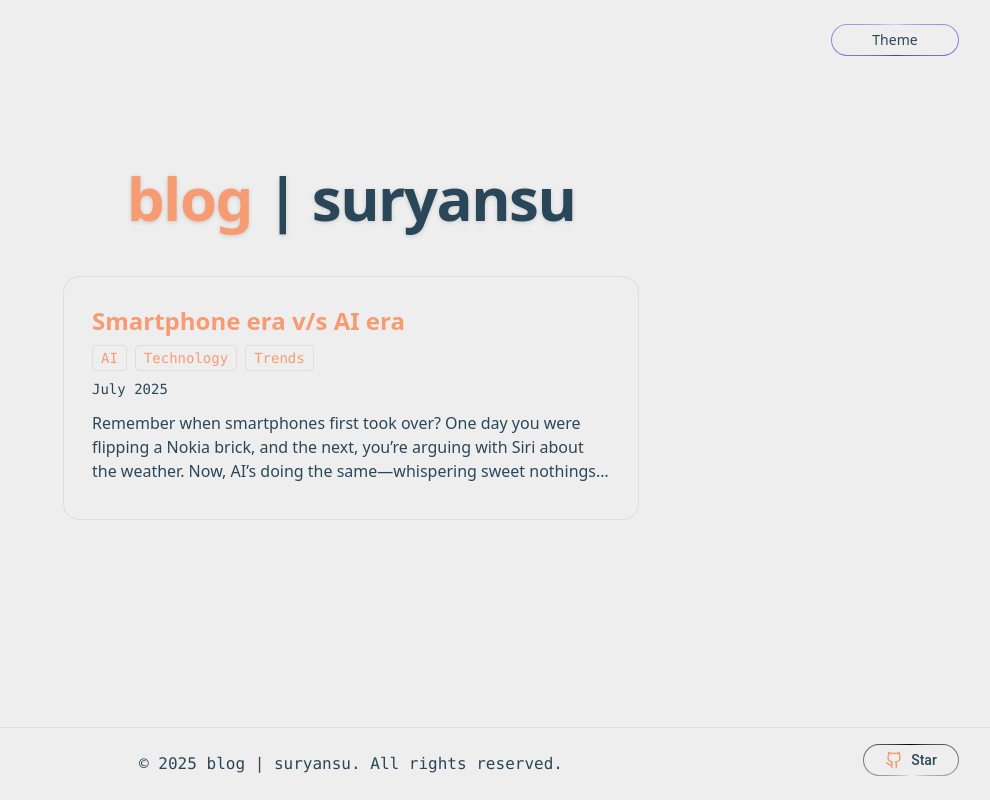
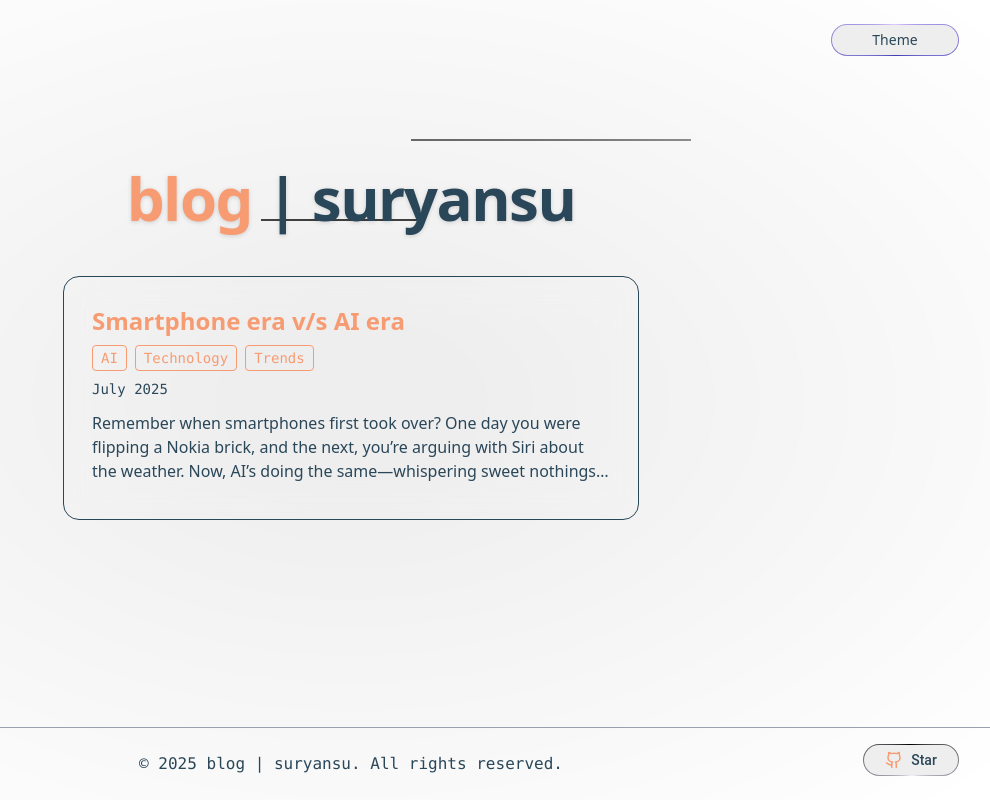
Before and after one commit to Hyperion147/blog, a Next.js app: page / in a window 1280 px wide. Shown: the whole page, without its empty margins (289-1279 px from the left). Built offline with nearby package versions, Linux system fonts and the light colour scheme.

Commit message:
improved homepage background

```diff
--- a/app/page.js
+++ b/app/page.js
@@ -3,10 +3,12 @@ import { useEffect, useRef } from "react";
 import gsap from "gsap";
 import { useTheme } from "@/components/ThemeProvider";
 import * as React from "react";
+import { cn } from "@/lib/utils";
 import Link from "next/link";
 import { Github, Sun, Moon } from "lucide-react";
-// Import preview content from the blog page
-import SmartphoneBlog from "./blogs/smartphone-vs-ai-era/page";
+import BackgroundSVG from "@/components/BackgroundSVG";
+import { useIsDesktop } from "@/components/useIsDesktop";
+
 
 export default function Home({ params }) {
   const headerRef = useRef(null);
@@ -17,6 +19,7 @@ export default function Home({ params }) {
   const dropdownRef = React.useRef(null);
   const closingTimeout = React.useRef();
   const githubButtonRef = useRef(null);
+  const isDesktop = useIsDesktop();
 
   // Determine icon color based on theme
   let githubIconColor = "#334155"; // slate-700 default
@@ -84,12 +87,12 @@ export default function Home({ params }) {
     return (
       <Link
         href={href}
-        className="w-full max-w-xl sm:max-w-lg md:max-w-xl rounded-2xl border border-retroborder bg-retrobg/90 p-4 sm:p-6 md:p-7 transition-shadow duration-300 group cursor-pointer block no-underline hover:shadow-[5px_5px_rgba(0,_98,_90,_0.4),_10px_10px_rgba(0,_98,_90,_0.2),_15px_15px_rgba(0,_98,_90,_0.05)] dark:hover:shadow-[5px_5px_rgba(60,_120,_255,_0.4),_10px_10px_rgba(60,_120,_255,_0.2),_15px_15px_rgba(60,_120,_255,_0.05)] theme-retro:hover:shadow-[5px_5px_rgba(247,_155,_114,_0.4),_10px_10px_rgba(247,_155,_114,_0.2),_15px_15px_rgba(247,_155,_114,_0.05)]"
+        className="w-full max-w-xl sm:max-w-lg md:max-w-xl rounded-2xl border p-4 sm:p-6 md:p-7 transition-shadow duration-300 group cursor-pointer block no-underline hover:shadow-[5px_5px_rgba(0,_98,_90,_0.4),_10px_10px_rgba(0,_98,_90,_0.2),_15px_15px_rgba(0,_98,_90,_0.05)] dark:hover:shadow-[5px_5px_rgba(60,_120,_255,_0.4),_10px_10px_rgba(60,_120,_255,_0.2),_15px_15px_rgba(60,_120,_255,_0.05)] theme-retro:hover:shadow-[5px_5px_rgba(247,_155,_114,_0.4),_10px_10px_rgba(247,_155,_114,_0.2),_15px_15px_rgba(247,_155,_114,_0.05)] backdrop-blur-lg"
       >
         <h2 className="text-xl sm:text-2xl font-extrabold text-retroaccent mb-2">{title}</h2>
         <div className="flex gap-2 mb-2 flex-wrap">
           {tags.map((tag, i) => (
-            <span key={i} className="bg-retroaccent/10 text-retroaccent px-2 py-0.5 rounded text-xs sm:text-sm font-mono border border-retroborder">{tag}</span>
+            <span key={i} className="bg-retroaccent/10 text-retroaccent px-2 py-0.5 rounded text-xs sm:text-sm font-mono border border-retroaccent">{tag}</span>
           ))}
         </div>
         <div className="text-xs sm:text-sm text-retroblue font-mono mb-3">{date}</div>
@@ -99,7 +102,22 @@ export default function Home({ params }) {
   }
 
   return (
-    <div className="h-screen w-screen bg-retrobg text-retrotext flex flex-col font-retro overflow-hidden scrollbar-hide relative font-bolder">
+    <div className="relative min-h-screen w-full text-retrotext flex flex-col font-retro overflow-hidden scrollbar-hide font-bolder">
+      {isDesktop && (
+        <BackgroundSVG
+          className="hidden md:block absolute inset-0 w-full h-full min-h-screen min-w-full -z-10 pointer-events-none select-none"
+          preserveAspectRatio="xMidYMid slice"
+        />
+      )}
+      <div
+        className={cn(
+          "absolute inset-0",
+          "[background-size:70px_70px] opacity-10",
+          "dark:[background-image:linear-gradient(to_right,#262626_1px,transparent_1px),linear-gradient(to_bottom,#262626_1px,transparent_10px)]",
+        )}
+      />
+      <div className="pointer-events-none absolute inset-0 flex items-center justify-center bg-white
+      [mask-image:radial-gradient(ellipse_at_center,transparent_10%,black)] dark:bg-slate-300"></div>
       {/* Theme Selector Button (top right) */}
       <div className="absolute top-6 right-8 z-50">
         <button
@@ -179,7 +197,7 @@ export default function Home({ params }) {
           </div>
         </section>
       </main>
-      <footer ref={footerRef} className="w-full py-6 border-t border-retroborder text-center text-retrotext/60 text-base flex items-center justify-center bg-retrobg font-mono">
+      <footer ref={footerRef} className="w-full py-6 border-t border-gray-400 text-center text-retrotext/60 text-base flex items-center justify-center font-mono">
         <span className="w-full">© {new Date().getFullYear()} blog | suryansu. All rights reserved.</span>
       </footer>
     </div>
--- /dev/null
+++ b/components/BackgroundSVG.jsx
@@ -0,0 +1,72 @@
+import { useRef, useEffect, useState } from "react";
+
+const BackgroundSVG = (props) => {
+
+  const pathRef1 = useRef(null);
+  const [offset1, setOffset1] = useState(0);
+  const [length1, setLength1] = useState(0);
+  const pathRef2 = useRef(null);
+  const [offset2, setOffset2] = useState(0);
+  const [length2, setLength2] = useState(0);
+
+  useEffect(() => {
+    if (pathRef1.current) {
+      const totalLength = pathRef1.current.getTotalLength();
+      setLength1(totalLength);
+      setOffset1(totalLength);
+      let start = null;
+      function animate(ts) {
+        if (!start) start = ts;
+        const progress = Math.min((ts - start) / 1200, 1)
+        setOffset1(totalLength * (progress - 1));
+        if (progress < 1) requestAnimationFrame(animate);
+      }
+      requestAnimationFrame(animate);
+    }
+  }, []);
+
+  useEffect(() => {
+    if (pathRef2.current) {
+      const totalLength = pathRef2.current.getTotalLength();
+      setLength2(totalLength);
+      setOffset2(totalLength);
+      let start = null;
+      function animate(ts) {
+        if (!start) start = ts;
+        const progress = Math.min((ts - start) / 1200, 1)
+        setOffset2(totalLength * (1 - progress));
+        if (progress < 1) requestAnimationFrame(animate);
+      }
+      requestAnimationFrame(animate);
+    }
+  }, []);
+
+  return (
+    <svg
+      width="100%"
+      height="100%"
+      className="absolute -z-20"
+    >
+      <path
+        ref={pathRef1}
+        d="M980 140 L700 140"
+        stroke="black"
+        fill="transparent"
+        strokeWidth="2"
+        strokeDasharray={length1}
+        strokeDashoffset={offset1}
+      />
+      <path
+        ref={pathRef2}
+        d="M710 220 L550 220"
+        stroke="black"
+        fill="transparent"
+        strokeWidth="2"
+        strokeDasharray={length2}
+        strokeDashoffset={offset2}
+      />
+    </svg>
+  );
+};
+
+export default BackgroundSVG;
--- /dev/null
+++ b/components/useIsDesktop.js
@@ -0,0 +1,17 @@
+import { useEffect, useState } from "react";
+
+export function useIsDesktop(breakpoint = 768) {
+  const [isDesktop, setIsDesktop] = useState(
+    typeof window !== "undefined" ? window.innerWidth >= breakpoint : true
+  );
+
+  useEffect(() => {
+    function handleResize() {
+      setIsDesktop(window.innerWidth >= breakpoint);
+    }
+    window.addEventListener("resize", handleResize);
+    return () => window.removeEventListener("resize", handleResize);
+  }, [breakpoint]);
+
+  return isDesktop;
+}
```
Also changed, not shown: app/globals.css (line endings or trailing spaces).
